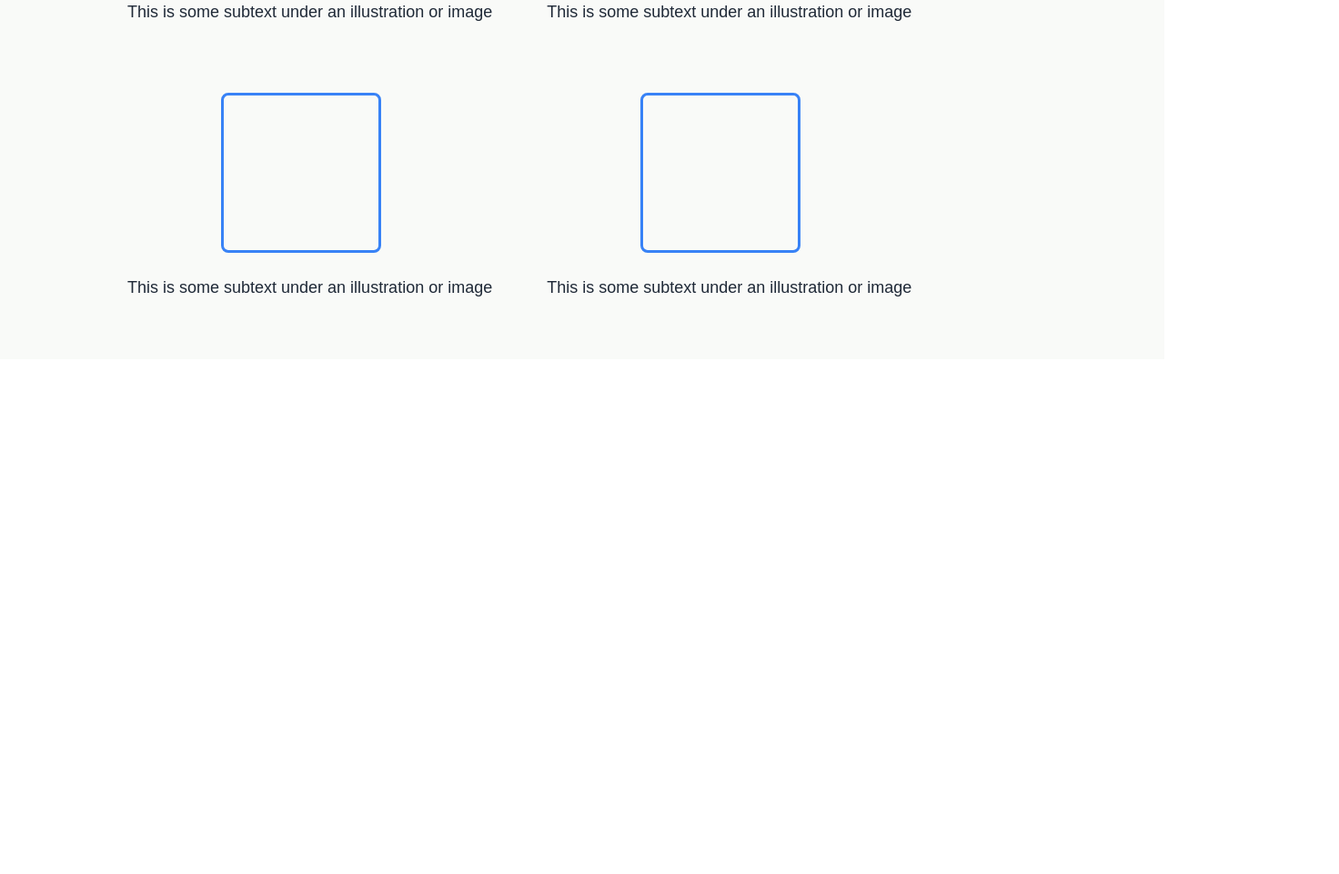
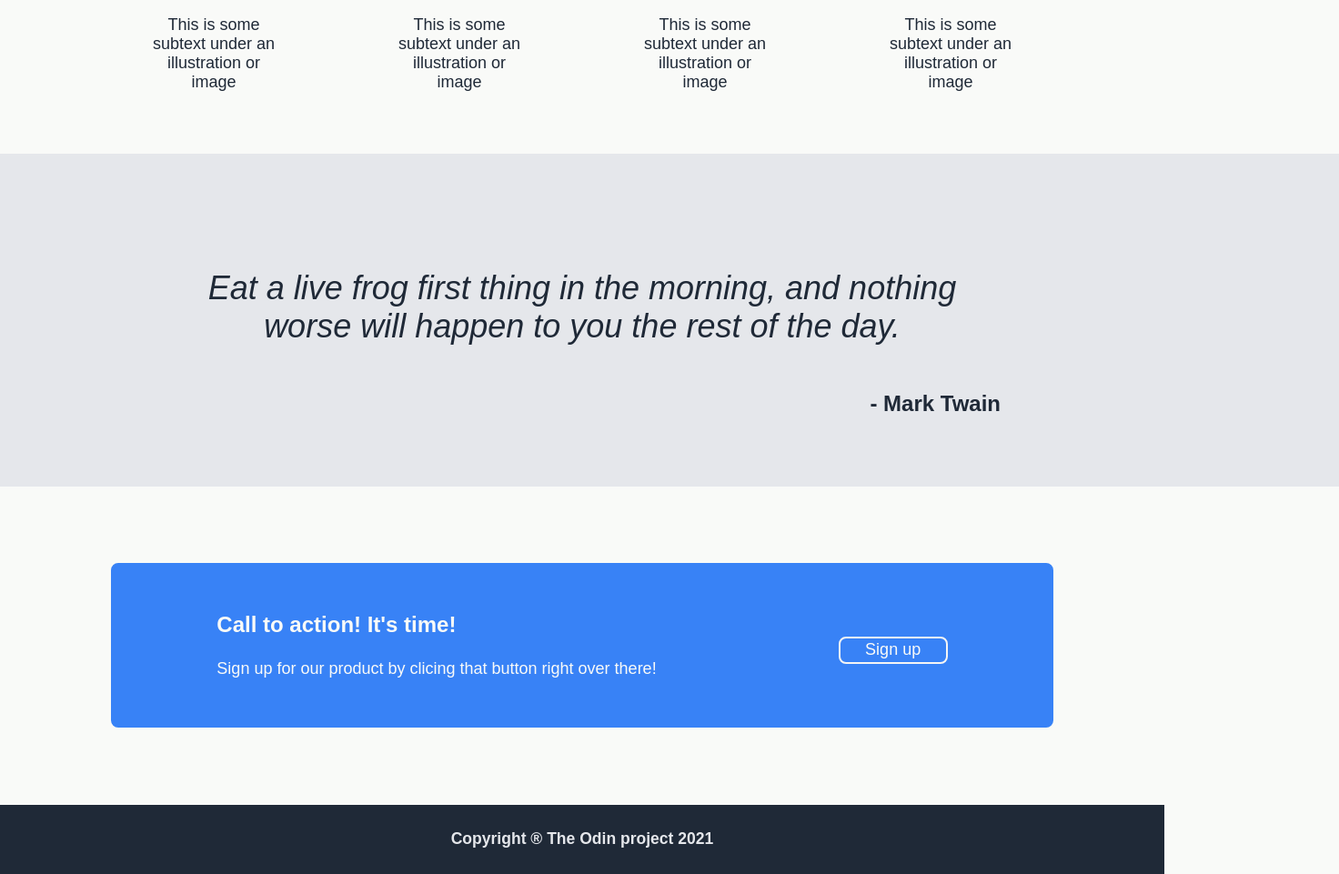
Before and after one commit to mnhng1/landing-page, a plain HTML site: page index.html in a window 1280 px wide. Shown: the part 763-1724 px from the top of the page at 91% size, 1472 px wide, since content can reach past the window. Before the commit the page ends 1158 px from the top, so only its background shows below. Drawn offline with Linux system fonts and the light colour scheme.

Commit message:
Finish all styling of the landing page

```diff
--- a/index.html
+++ b/index.html
@@ -19,7 +19,6 @@
                         <li><a href="contact.html">Contacts</a></li>
                     </ul>
                 </div>
-
             </div>
             <div class = "content-header">
                 <div class = "left-content-header">
@@ -53,7 +52,28 @@
             <p>This is some subtext under an illustration or image</p>
         </div>
     </div>
+    <div class = "third-section">
 
 
+        <h3 id = "Quote">Eat a live frog first thing in the morning, and nothing worse will happen to you the rest of the day.</h3>
+        <p id = "Author"> - Mark Twain</p>
+
+    </div>
+
+    <div class="Sign-up-form">
+        <div class="container-form">
+            <div class="left-content-form">
+                <h3>Call to action! It's time!</h3>
+                <p> Sign up for our product by clicing that button right over there!</p>
+            </div>
+            <button> Sign up </button>
+        </div>
+    </div>
+    <div class="footer">
+        <div class="footer-content">
+            <div class="footer-left">
+                <h3>Copyright &reg The Odin project 2021</h3>
+            </div>
+        </div>
 </body>
 </html>
--- a/style.css
+++ b/style.css
@@ -18,8 +18,8 @@ body{
 
 .padding-header{
 
-    padding-left: 7%;
-    padding-right: 7%;
+    padding-left: 180px;
+    padding-right: 180px;
 
 }
 
@@ -58,6 +58,7 @@ a{
     margin-bottom: 50px;
     display: flex;
     align-items: center;
+    justify-content: center;
 
 }
 
@@ -145,7 +146,10 @@ a{
     flex-direction: row;
     padding-left: 100px;
     padding-right: 100px;
+
+    align-items: center ;
     flex-wrap: wrap;
+    justify-content: center;
 }
 .card{
     display: flex;
@@ -153,6 +157,7 @@ a{
     padding-bottom: 50px;
     align-items: center ;
     flex-wrap: wrap;
+
 }
 
 .box{
@@ -161,7 +166,7 @@ a{
     width: 150px;
     height: 150px;
     padding: 10px;
-    margin: 10px;
+    margin: 5px;
 }
 
 .card p {
@@ -169,7 +174,122 @@ a{
     font-family: "Hero Secondary", sans-serif;
     font-size: 18px;
     color: #1F2937;
-    padding-left: 40px;
-    padding-right: 20px;
+    padding-left: 60px;
+    padding-right: 60px;
+    width: 150px;
+}
+.third-section{
+    display: flex;
+    flex-direction: column;
+    background-color: #E5E7EB;
+    padding-top: 6%;
+    padding-bottom: 6%;
+    margin-left: 0;
+    margin-right: 0;
+    justify-content: center;
+    align-items: center;
+    width: 100%;
+}
 
+.third-section #Quote{
+    font-family: 'Hero New', sans-serif;
+    font-size: 36px;
+    font-style:italic;
+    font-weight: lighter;
+    color: #1F2937;
+    margin: 0;
+    padding-top: 50px;
+    padding-bottom: 50px;
+    padding-left: 190px;
+    padding-right: 190px;
+    text-align: center;
 }
+.third-section #Author{
+    font-family: 'Hero Secondary', sans-serif;
+    font-size: 24px;
+    color: #1F2937;
+    margin: 0;
+    align-self: flex-end;
+    padding-left: 180px;
+    padding-right: 180px;
+    font-weight: bold;
+}
+
+.mid-section, .third-section, .padding-header {
+    padding-left: 15vw;  /* Adjust this value as needed */
+    padding-right: 15vw; /* Adjust this value as needed */
+}
+
+.Sign-up-form{
+    display: flex;
+
+    background-color: #f9faf8;
+    margin-left: 0;
+    margin-right: 0;
+    justify-content: center;
+    align-items: center;
+    width: 100%;
+    height: 250px;
+    padding-top: 50px;
+    padding-bottom: 50px;
+}
+
+.container-form{
+    display: flex;
+    flex-direction: row;
+    justify-content: center;
+    align-items: center;
+    width:  1000px;
+    height: 70%;
+    background-color: #f9faf8;
+    border-radius: 8px;
+    border: 3px solid #3882f6;
+    background-color: #3882F6;
+    padding-left:15px;
+    padding-right:15px;
+    gap: 200px;
+}
+
+.container-form h3{
+    font-family: 'Hero New', sans-serif;
+    font-size: 24px;
+    font-weight: bold;
+    color: #f9faf8;
+    margin: 0;
+    ;
+    text-align: left;
+}
+
+.container-form p{
+    font-family: 'Hero Secondary', sans-serif;
+    font-size: 18px;
+    padding-top: 5%;
+    color: #f9faf8;
+    margin: 0;
+    font-weight:lighter;
+    text-align: left;
+}
+
+.container-form button{
+    width: 120px;
+    height: 30px;
+    border-radius: 8px;
+    border: 2px solid #f5f5f5;
+    background-color: #3882F6;
+    margin-top: 10px;
+    color: #f9faf8;
+    font-size: 18px;
+}
+
+.footer{
+    display: flex;
+    width: 100%;
+    padding-top: 10px;
+    padding-bottom: 10px;
+    font-family: "Hero Secondary", sans-serif;
+    font-size: 15px;
+    font-weight: lighter;
+    color: #E5E7EB;
+    background-color: #1F2937;
+    justify-content: center;
+}
```
